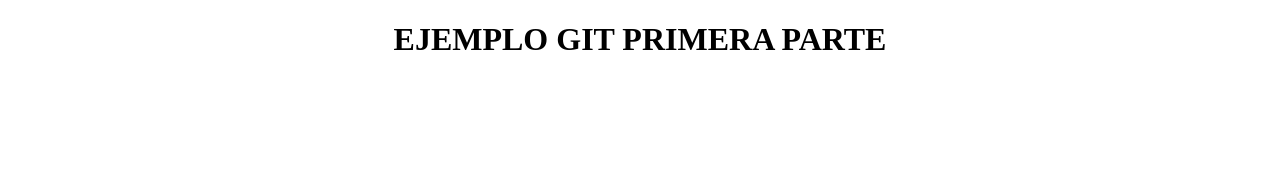
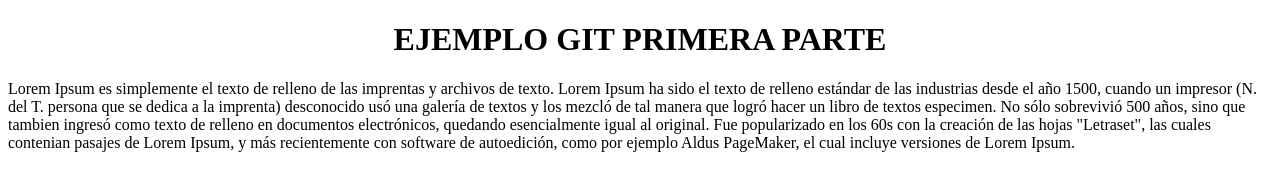
Before and after one commit to ingmpereida/git1, a plain HTML site: page index.html in a window 1280 px wide. Drawn offline with Linux system fonts and the light colour scheme.

Commit message:
Se agregó un parrafo con información

```diff
--- a/index.html
+++ b/index.html
@@ -10,5 +10,9 @@
     <div align="center">
       <h1>EJEMPLO GIT PRIMERA PARTE</h1>
     </div>
+    <div>
+      <p>
+        Lorem Ipsum es simplemente el texto de relleno de las imprentas y archivos de texto. Lorem Ipsum ha sido el texto de relleno estándar de las industrias desde el año 1500, cuando un impresor (N. del T. persona que se dedica a la imprenta) desconocido usó una galería de textos y los mezcló de tal manera que logró hacer un libro de textos especimen. No sólo sobrevivió 500 años, sino que tambien ingresó como texto de relleno en documentos electrónicos, quedando esencialmente igual al original. Fue popularizado en los 60s con la creación de las hojas "Letraset", las cuales contenian pasajes de Lorem Ipsum, y más recientemente con software de autoedición, como por ejemplo Aldus PageMaker, el cual incluye versiones de Lorem Ipsum.
+      </p>
   </body>
 </html>
```
